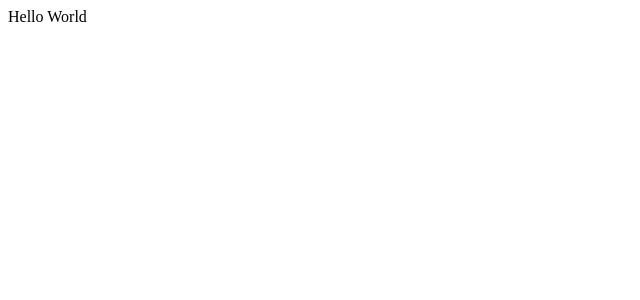
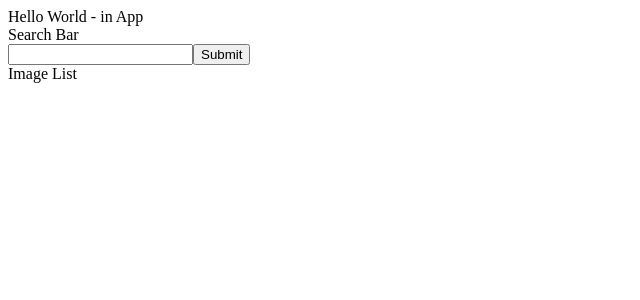
Before and after one commit to Iredafe/pics-app, a React (Create React App) app: page / in a window 1280 px wide. Shown: the top 300 px of the page, without its empty margins (0-640 px from the left). Built offline with nearby package versions, Linux system fonts and the light colour scheme.

Commit message:
show forms to user closes #3

```diff
--- /dev/null
+++ b/src/components/App.js
@@ -0,0 +1,15 @@
+import React from 'react';
+import ImageList from './ImageList';
+import SearchBar from './SearchBar';
+
+const App =()=>{
+
+      return(
+        <div>
+          Hello World - in App
+          <SearchBar/>
+          <ImageList/>
+          </div>
+        )
+    }
+   export default App;
--- a/src/components/SearchBar.js
+++ b/src/components/SearchBar.js
@@ -1,11 +1,15 @@
 import React from 'react';
 
-const SearchBar=()=>{
+class SearchBar extends React.Component{
 
-
+render(){
     return <div>
         Search Bar
+        <br></br>
+        <input type='text'></input>
+        <button > Submit</button>
     </div>
+}
 }
 
 export default SearchBar;
--- a/src/index.js
+++ b/src/index.js
@@ -1,16 +1,7 @@
 import React from 'react';
 import ReactDOM from 'react-dom';
+import App from './components/App';
 
 
-class App extends React.Component{
-
-  render(){
-    return(
-      <div>
-        Hello World
-        </div>
-      )
-  }
- }
 
  ReactDOM.render(<App/>, document.querySelector('#root'));
```
